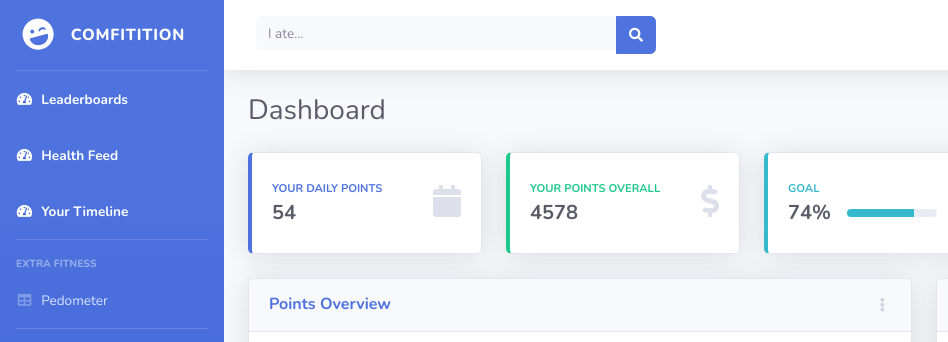
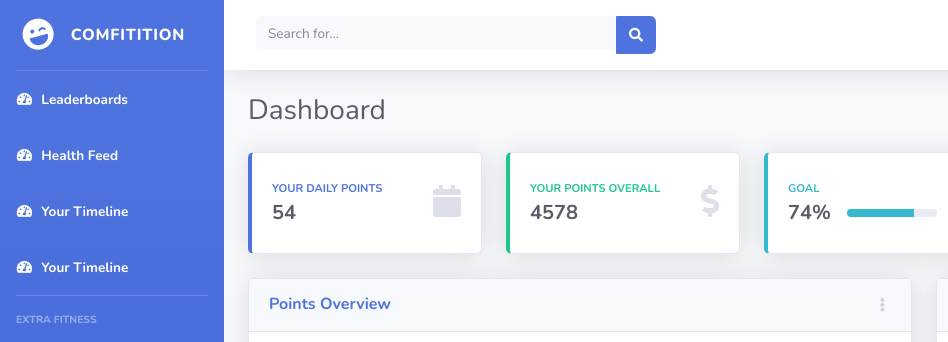
Before and after one commit to Haley-Jang/PickHack, a website with bundled scripts: page index.html in a window 1280 px wide. Shown: the top 342 px of the page, 0-948 px from the left. Built offline with nearby package versions, Linux system fonts and the light colour scheme; files whose address does not match are found by name.

Commit message:
Update index.html

```diff
--- a/index.html
+++ b/index.html
@@ -57,6 +57,12 @@
           <i class="fas fa-fw fa-tachometer-alt"></i>
           <span>Your Timeline</span></a>
       </li>
+
+      <li class="nav-item active">
+          <a class="nav-link" href="blank 2 copy.html">
+            <i class="fas fa-fw fa-tachometer-alt"></i>
+            <span>Your Timeline</span></a>
+        </li>
 
       <!-- Divider -->
       <hr class="sidebar-divider">
@@ -119,7 +125,7 @@
           <!-- Topbar Search -->
           <form class="d-none d-sm-inline-block form-inline mr-auto ml-md-3 my-2 my-md-0 mw-100 navbar-search">
             <div class="input-group">
-              <input type="text" class="form-control bg-light border-0 small" placeholder="I ate..." aria-label="Search" aria-describedby="basic-addon2">
+              <input type="text" class="form-control bg-light border-0 small" placeholder="Search for..." aria-label="Search" aria-describedby="basic-addon2">
               <div class="input-group-append">
                 <button class="btn btn-primary" type="button">
                   <i class="fas fa-search fa-sm"></i>
```
